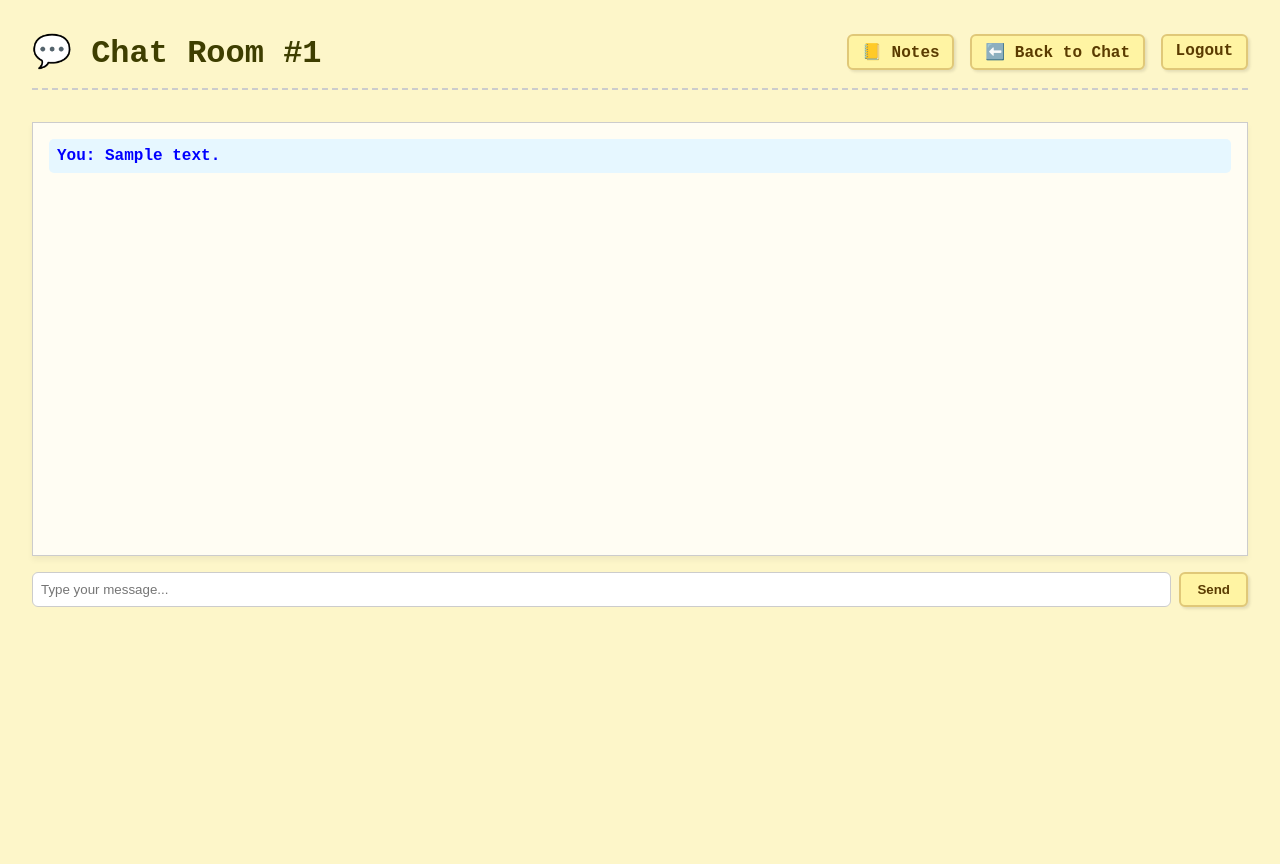
After one commit to wailbenzeghiba/note_app, a PHP site: page /chat_room.php?room=1 in a window 1280 px wide. The commit adds this page. Run offline with PHP 8.4, Linux system fonts and the light colour scheme; the visitor is signed in with stand-in values (Sample User, id 1); tables that the repository leaves empty or names only in its code hold one stand-in row (values such as "Sample post").

Commit message:
added chatting pages  and polished them

```diff
--- /dev/null
+++ b/chat_room.php
@@ -0,0 +1,192 @@
+<?php
+require 'includes/db.php';
+require 'includes/auth.php';
+
+$room_id = $_GET['room'] ?? null;
+$user_id = $_SESSION['user_id'];
+
+if (!$room_id) {
+    die('Invalid chat room.');
+}
+
+// Make sure user is allowed in this room
+$stmt = $pdo->prepare("SELECT * FROM chat_rooms WHERE id = ? AND (user1_id = ? OR user2_id = ?)");
+$stmt->execute([$room_id, $user_id, $user_id]);
+$chat_room = $stmt->fetch();
+
+if (!$chat_room) {
+    die('Access denied.');
+}
+?>
+<!DOCTYPE html>
+<html lang="en">
+<head>
+    <meta charset="UTF-8">
+    <title>Chat Room</title>
+    <style>
+        body {
+            font-family: 'Courier New', monospace;
+            background-color: #fdf6c9;
+            margin: 0;
+            padding: 2rem;
+            color: #333;
+            position: relative;
+            min-height: 100vh;
+        }
+
+        header {
+            display: flex;
+            justify-content: space-between;
+            align-items: center;
+            border-bottom: 2px dashed #ccc;
+            padding-bottom: 1rem;
+            margin-bottom: 2rem;
+        }
+
+        h2 {
+            margin: 0;
+            font-size: 2rem;
+            color: #3e3e00;
+        }
+
+        .header-buttons {
+            display: flex;
+            gap: 1rem;
+            margin-left: auto; /* Ensures that the buttons are pushed to the right */
+        }
+
+        .add-note, .back-to-chat, a {
+            background-color: #fff4a3;
+            border: 2px solid #e0c878;
+            color: #5a3b00;
+            padding: 0.4rem 0.8rem;
+            border-radius: 6px;
+            font-weight: bold;
+            box-shadow: 2px 2px 3px rgba(0,0,0,0.1);
+            text-decoration: none; /* Ensures no underline */
+        }
+
+        .add-note:hover, .back-to-chat:hover, a:hover {
+            background-color: #ffec88;
+        }
+
+        #chat-box {
+            background: #fffdf3;
+            border: 1px solid #ccc;
+            padding: 1rem;
+            height: 400px;
+            overflow-y: scroll;
+            margin-bottom: 1rem;
+            box-shadow: 0 4px 6px rgba(0,0,0,0.05);
+        }
+
+        .message {
+            margin-bottom: 0.5rem;
+            padding: 0.5rem;
+            border-radius: 5px;
+        }
+
+        .self {
+            color: blue;
+            font-weight: bold;
+            background-color: #e6f7ff;
+        }
+
+        .other {
+            color: darkgreen;
+            background-color: #e6ffe6;
+        }
+
+        #message-form {
+            display: flex;
+            gap: 0.5rem;
+        }
+
+        #message-form input[type="text"] {
+            flex: 1;
+            padding: 0.5rem;
+            border-radius: 6px;
+            border: 1px solid #ccc;
+        }
+
+        #message-form button {
+            padding: 0.5rem 1rem;
+            background-color: #fff4a3;
+            border: 2px solid #e0c878;
+            color: #5a3b00;
+            font-weight: bold;
+            border-radius: 6px;
+            box-shadow: 2px 2px 3px rgba(0,0,0,0.1);
+        }
+
+        #message-form button:hover {
+            background-color: #ffec88;
+        }
+    </style>
+</head>
+<body>
+
+<header>
+    <h2>💬 Chat Room #<?= htmlspecialchars($room_id) ?></h2>
+    <div class="header-buttons">
+        <a href="dashboard.php" class="add-note">📒 Notes</a>
+        <a href="chat.php" class="back-to-chat">⬅️ Back to Chat</a> <!-- Added the back button -->
+        <a href="logout.php">Logout</a>
+    </div>
+</header>
+
+<div id="chat-box"></div>
+
+<form id="message-form">
+    <input type="text" id="message-input" placeholder="Type your message..." autocomplete="off" required>
+    <button type="submit">Send</button>
+</form>
+
+<!-- Add your WAV file -->
+<audio id="message-sound" src="sounds/random.wav" preload="auto"></audio>
+
+<script>
+const chatBox = document.getElementById('chat-box');
+const messageForm = document.getElementById('message-form');
+const messageInput = document.getElementById('message-input');
+const roomId = <?= json_encode($room_id) ?>;
+const userId = <?= json_encode($_SESSION['user_id']) ?>;
+const messageSound = document.getElementById('message-sound'); // Get the audio element
+
+function fetchMessages() {
+    fetch('get_messages.php?room_id=' + roomId)
+        .then(response => response.json())
+        .then(data => {
+            chatBox.innerHTML = '';
+            data.forEach(msg => {
+                const div = document.createElement('div');
+                div.className = 'message ' + (msg.sender_id == userId ? 'self' : 'other');
+                div.textContent = (msg.sender_id == userId ? 'You: ' : 'Them: ') + msg.message;
+                chatBox.appendChild(div);
+            });
+            chatBox.scrollTop = chatBox.scrollHeight;
+        });
+}
+
+messageForm.addEventListener('submit', function(e) {
+    e.preventDefault();
+    const message = messageInput.value.trim();
+    if (message === '') return;
+
+    fetch('send_message.php', {
+        method: 'POST',
+        headers: { 'Content-Type': 'application/x-www-form-urlencoded' },
+        body: `room_id=${roomId}&message=${encodeURIComponent(message)}`
+    }).then(() => {
+        messageInput.value = '';
+        fetchMessages();
+        messageSound.play(); // Play sound after the message is sent
+    });
+});
+
+setInterval(fetchMessages, 2000);
+fetchMessages();
+</script>
+
+</body>
+</html>
--- a/dashboard.php
+++ b/dashboard.php
@@ -176,6 +176,7 @@ $notes = $stmt->fetchAll();
     <h2>📒 Your Notes</h2>
     <div>
         <a class="add-note" href="notes/add.php">+ Add Note</a>
+        <a class="add-note" href="chat.php">💬 Chat</a>
         <a href="logout.php">Logout</a>
     </div>
 </header>
@@ -196,6 +197,7 @@ $notes = $stmt->fetchAll();
             <?php endif; ?>
 
             <div class="note-actions">
+                <a href="notes/view.php?id=<?= $note['id'] ?>">👁️ View</a>
                 <a href="notes/edit.php?id=<?= $note['id'] ?>">✏️ Edit</a>
                 <a href="notes/delete.php?id=<?= $note['id'] ?>" onclick="return confirm('Delete this note?')">🗑️ Delete</a>
             </div>
--- /dev/null
+++ b/get_messages.php
@@ -0,0 +1,12 @@
+<?php
+require 'includes/db.php';
+require 'includes/auth.php';
+
+$room_id = $_GET['room_id'] ?? null;
+
+$stmt = $pdo->prepare("SELECT sender_id, message, created_at FROM messages WHERE chat_room_id = ? ORDER BY created_at ASC");
+$stmt->execute([$room_id]);
+$messages = $stmt->fetchAll(PDO::FETCH_ASSOC);
+
+header('Content-Type: application/json');
+echo json_encode($messages);
```
Also changed, not shown: chat.php (added, +205 -0 lines), handle_request.php (added, +28 -0 lines), notes/add.php (+3 -28 lines), notes/edit.php (+5 -56 lines), notes/view.php (added, +99 -0 lines), send_message.php (added, +32 -0 lines), send_request.php (added, +36 -0 lines), stickers/Bear.png (added), stickers/Heart.png (added), 1 other file.
